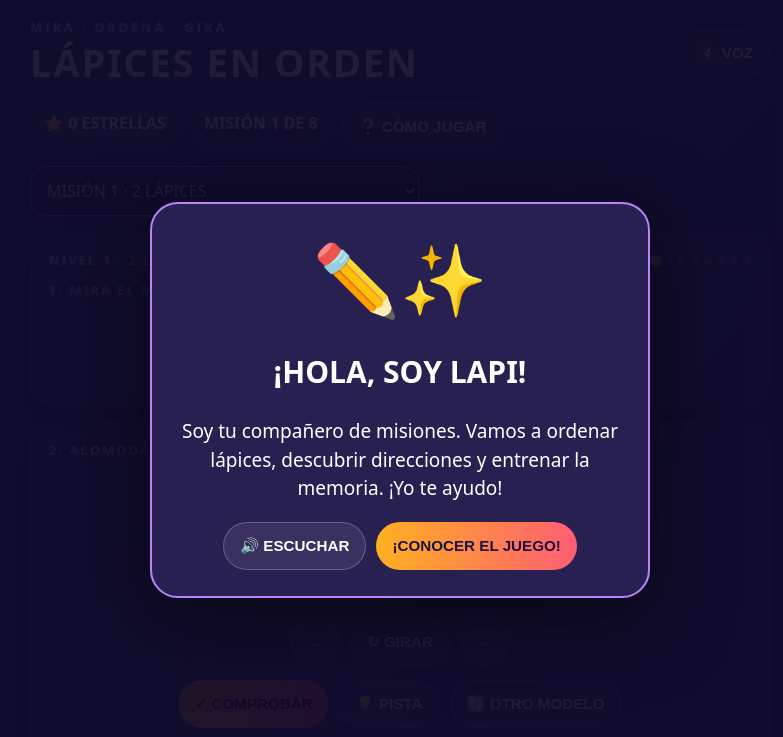
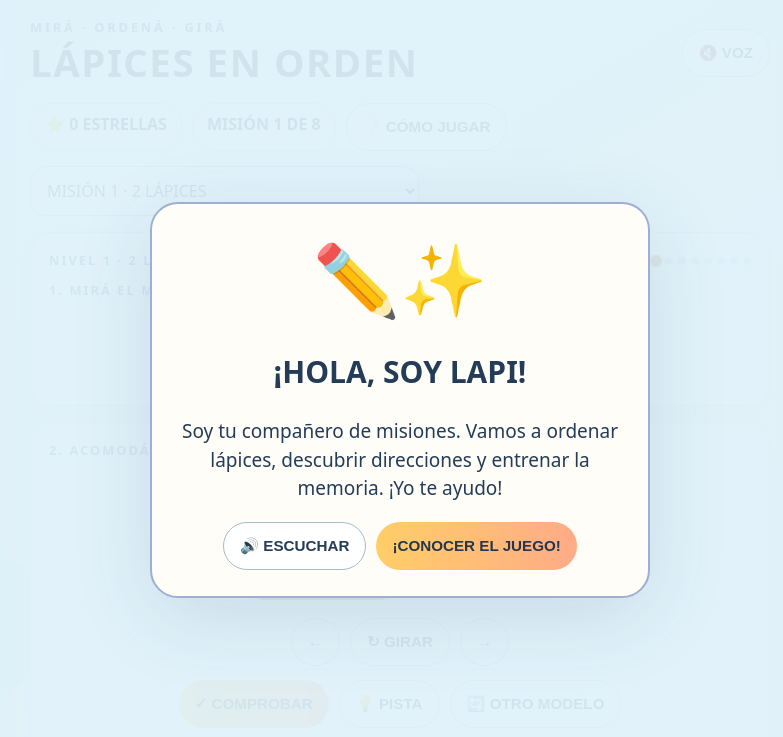
Before and after one commit to baezkaren113-collab/Detectives-del-aula, a plain HTML site: page lapices/index.html in a window 1280 px wide. Shown: the top 737 px of the page, without its empty margins (240-1023 px from the left). Drawn offline with Linux system fonts and the light colour scheme.

Commit message:
Cambiar fondo a celeste y crema con paneles claros

```diff
--- a/lapices/index.html
+++ b/lapices/index.html
@@ -66,6 +66,11 @@ h1{font-size:clamp(1.6rem,5vw,2.4rem);margin:0;letter-spacing:.04em}
 #mascot.think{animation:bob 1.4s ease-in-out infinite}
 
 .btn{min-height:48px}.btn:focus-visible,.slot:focus-visible{outline:4px solid #ffdf70;outline-offset:4px}.slot{color:white}.guide{background:#221b48;border:2px solid #b983ff;border-radius:20px;padding:14px}.guide #msg{font-size:1.1rem}.guide-name{color:#ffda7c;font-weight:900;letter-spacing:.1em;margin-bottom:7px}.hud{display:flex;gap:10px;flex-wrap:wrap;margin:15px 0}.badge{background:#ffffff15;padding:9px 14px;border-radius:20px;font-weight:800}.speeching svg{animation:talk .3s infinite alternate}@keyframes talk{to{transform:rotate(4deg) translateY(-3px)}}.intro{position:fixed;inset:0;background:#100a29ed;z-index:20;display:flex;align-items:center;justify-content:center;padding:18px}.intro[hidden]{display:none}.intro-box{max-width:500px;background:#292052;border:2px solid #b983ff;padding:26px;border-radius:28px;text-align:center;box-shadow:0 20px 80px #0008}.intro-icon{font-size:70px}.intro-box h2{font-size:30px}.intro-box p{font-size:19px;line-height:1.5}.level-select{background:#211d45;color:white;font:inherit;padding:12px;border-radius:16px;border:1px solid #b983ff;max-width:100%}.slot.correct{border-color:#3ddc97;background:#3ddc9720}.veil{visibility:hidden}.mini{pointer-events:none}.guide-actions{display:flex;gap:8px;flex-wrap:wrap;margin-top:10px}.guide-actions .btn{font-size:13px}.tip-label{font-size:12px;text-align:center;color:#d8dff5;margin:10px 0 0}@media(prefers-reduced-motion:reduce){*,*:before,*:after{animation:none!important;transition:none!important}}
+
+/* Fondo claro y superficies de alto contraste */
+:root{--bg1:#e9f8ff;--bg2:#fff7e6;--card:#ffffffed;--ink:#243c57;--mut:#4a6179;--ok:#16875d;--bad:#c83d59;--acc:#986200}
+body{background:radial-gradient(ellipse at 10% 8%,#fff 0 7%,transparent 7.3%),radial-gradient(ellipse at 86% 30%,#fff9 0 9%,transparent 9.3%),radial-gradient(ellipse at 7% 78%,#cceee3 0 12%,transparent 12.3%),linear-gradient(150deg,#def4ff,#fff8e9 65%,#eee6ff);background-attachment:fixed;animation:none}
+.panel{border-color:#cadde8;box-shadow:0 8px 28px #365c7a16}.slot{background:#edf3f8;color:#243c57}.slot:hover{background:#e2edf5}.slot.sel{border-color:#a86a00;box-shadow:0 0 0 4px #ffc75b55}.btn{background:#fff;border-color:#a4bccb;color:#243c57}.btn:hover{background:#edf7ff}.btn.main{background:linear-gradient(90deg,#ffce67,#ffab87);color:#26374d}.guide{background:#fff7df;border-color:#e1bc5e}.guide-name{color:#765000}.level-select{background:#fff;color:#243c57;border-color:#a4bccb}.badge{background:#ffffffdc;border:1px solid #cadde8}.intro{background:#dff1faed}.intro-box{background:#fffdf7;border-color:#9fafd4;box-shadow:0 20px 80px #284d7422}.timer{background:#dce7ee}.dots i{background:#c4d3dd}.tip-label{color:#4a6179}.slot.mini{background:transparent}
 </style>
 </head>
 <body>
```
